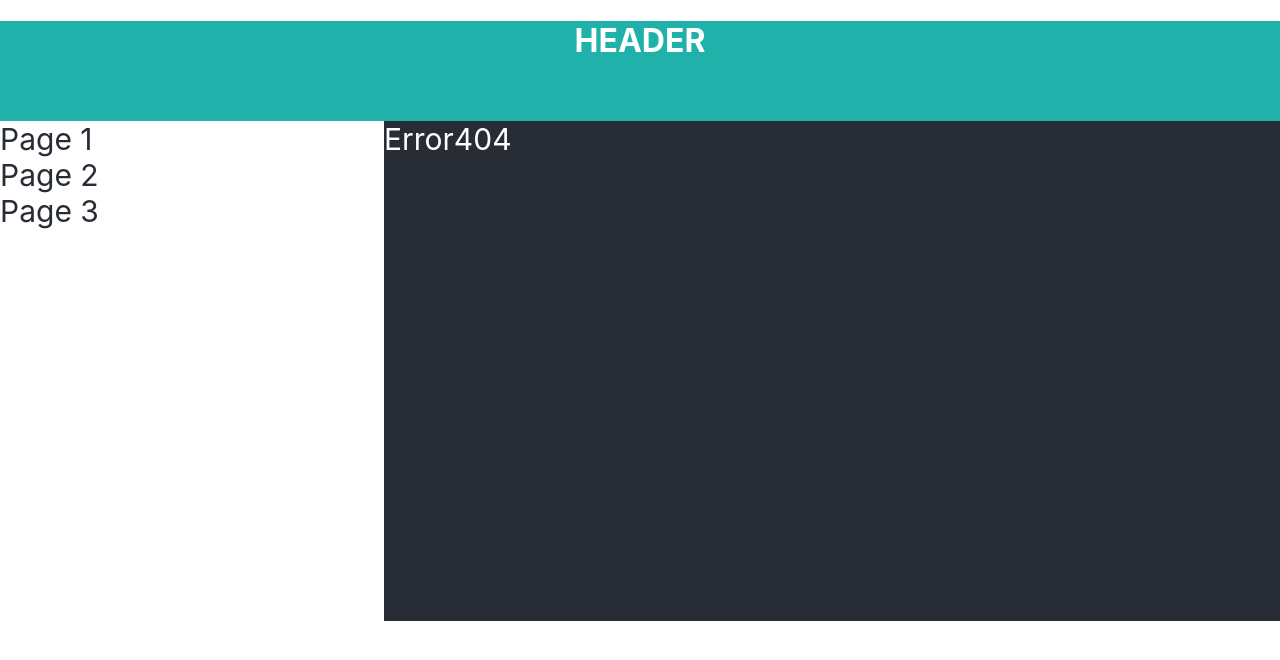
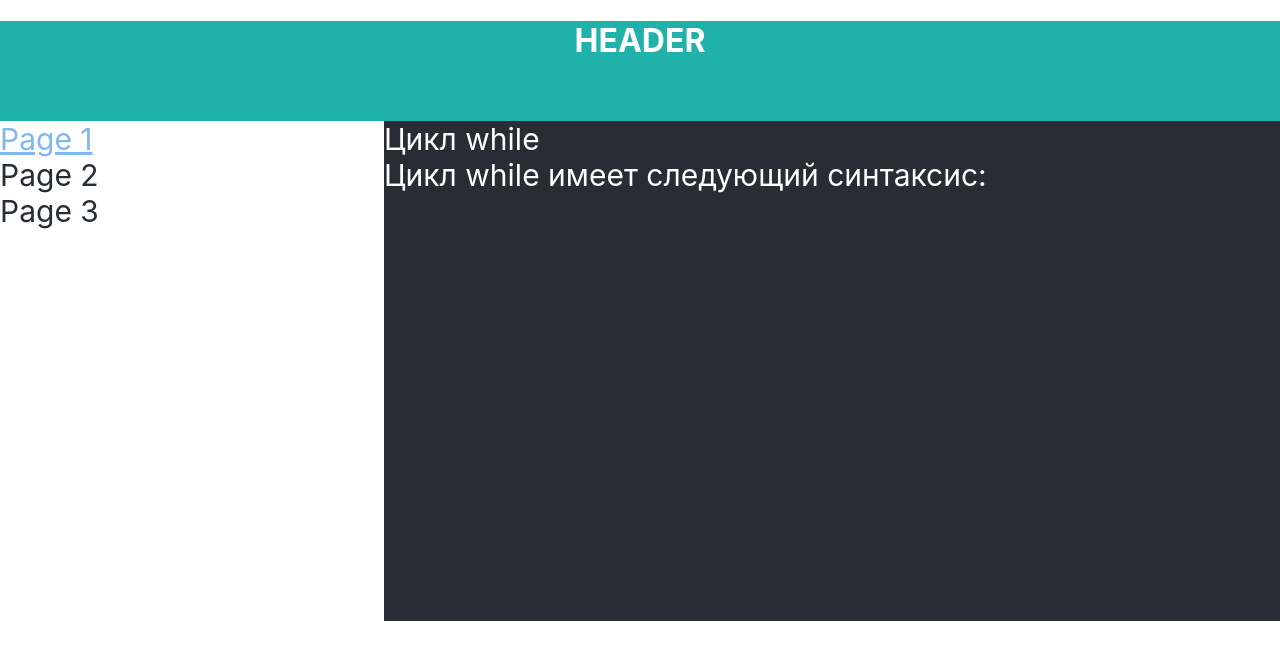
Before and after one commit to dktwho/dop-2-2, a React (Create React App) app: page /Page/0 in a window 1280 px wide. Shown: the top 660 px of the page. Built offline with nearby package versions, Linux system fonts and the light colour scheme.

Commit message:
add data, add universal component Page, add hook useParams

```diff
--- a/src/components/Site.tsx
+++ b/src/components/Site.tsx
@@ -5,6 +5,8 @@ import {PageTwo} from "./pages/PageTwo";
 import {PageThree} from "./pages/PageThree";
 import {Error404} from "./pages/Error404";
 import {Navigate, NavLink, Route, Routes} from "react-router-dom";
+import {Page} from "./pages/Page";
+import {dataState} from "../dataState/dataState";
 
 
 export const Site = () => {
@@ -13,20 +15,23 @@ export const Site = () => {
             <div className={styles.header}><h1>HEADER</h1></div>
             <div className={styles.body}>
                 <div className={styles.nav}>
-                    <div><NavLink to={'/PageOne'} className={({isActive}) => isActive ? styles.active : styles.navLink}>Page
+                    <div><NavLink to={'/Page/0'} className={({isActive}) => isActive ? styles.active : styles.navLink}>Page
                         1</NavLink></div>
-                    <div><NavLink to={'/PageTwo'} className={({isActive}) => isActive ? styles.active : styles.navLink}>Page
+                    <div><NavLink to={'/Page/1'} className={({isActive}) => isActive ? styles.active : styles.navLink}>Page
                         2</NavLink></div>
-                    <div><NavLink to={'/PageThree'}
+                    <div><NavLink to={'/Page/2'}
                                   className={({isActive}) => isActive ? styles.active : styles.navLink}>Page 3</NavLink>
                     </div>
                 </div>
                 <div className={styles.content}>
                     <Routes>
                         <Route path={'/'} element={<Navigate to={'/PageOne'}/>}/>
-                        <Route path={'/PageOne'} element={<PageOne/>}/>
-                        <Route path={'/PageTwo'} element={<PageTwo/>}/>
-                        <Route path={'/PageThree'} element={<PageThree/>}/>
+                        <Route path={`/Page/:id`} element={<Page pages={dataState.pages}/>}/>
+
+
+                        {/*<Route path={'/PageOne'} element={<PageOne/>}/>*/}
+                        {/*<Route path={'/PageTwo'} element={<PageTwo/>}/>*/}
+                        {/*<Route path={'/PageThree'} element={<PageThree/>}/>*/}
 
                         <Route path={'/*'} element={<Error404/>}/>
                     </Routes>
--- /dev/null
+++ b/src/components/pages/Page.tsx
@@ -0,0 +1,20 @@
+import React from 'react';
+import {PagesType} from "../../dataState/dataState";
+import {useParams} from "react-router-dom";
+
+type PropsType = {
+    pages: Array<PagesType>
+}
+export const Page = (props:PropsType ) => {
+    const params = useParams()
+    let element = Number(params.id)
+
+
+
+    return (
+        <div>
+            <div>{props.pages[element].heading}</div>
+            <div>{props.pages[element].about}</div>
+        </div>
+    );
+};
--- /dev/null
+++ b/src/dataState/dataState.ts
@@ -0,0 +1,26 @@
+export const dataState: DataStateType = {
+    pages:
+        [
+            {
+                heading: "Цикл while",
+                about: " Цикл while имеет следующий синтаксис: ",
+            },
+            {
+                heading: "Цикл for",
+                about: " Цикл for имеет следующий синтаксис: ",
+            },
+            {
+                heading: "Конструкция \"switch\"",
+                about: " Конструкция switch заменяет собой сразу несколько if.",
+            },
+        ],
+}
+
+export type DataStateType = {
+    pages: Array<PagesType>
+}
+
+export type PagesType = {
+    heading: string
+    about: string
+}
```
